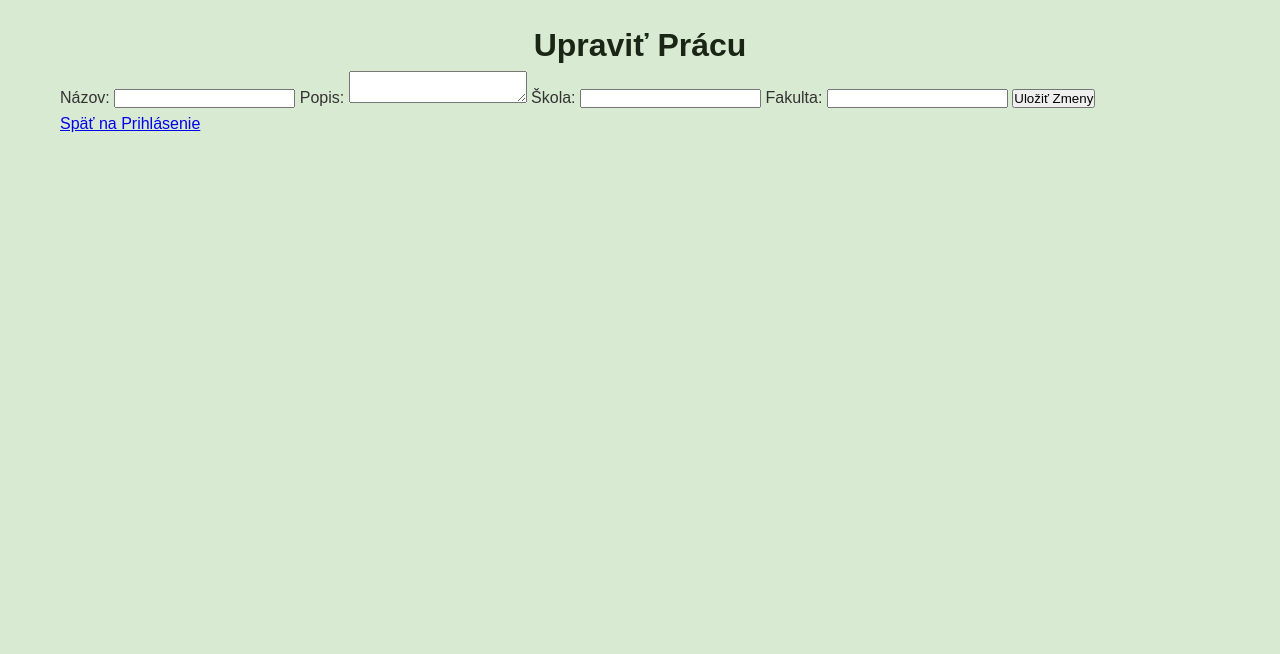
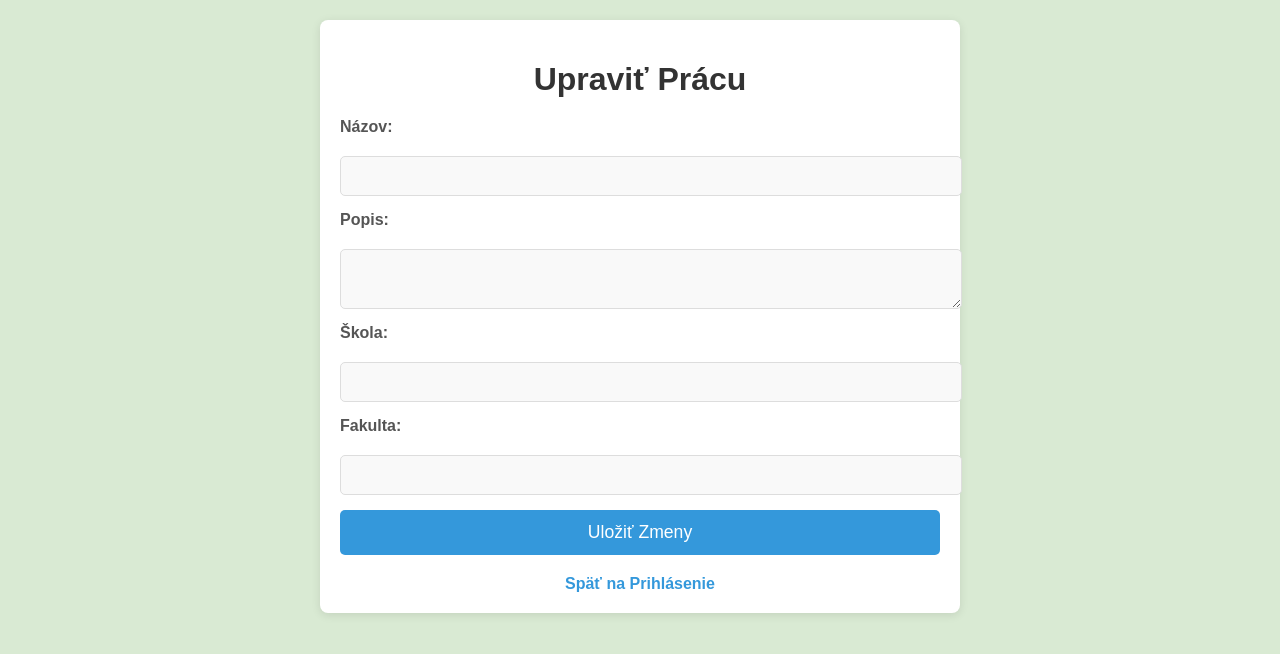
Before and after one commit to DanielMagdolen/ukf-2-team, a Flask app: template templates/edit_work_stud.html in a window 1280 px wide. Shown: the top 654 px of the page. Run offline with Flask 3, Linux system fonts and the light colour scheme; the template is opened without the code that fills it, so the values that code supplies are empty.

Commit message:
edit_work_stud + presunutie ikon vpravo hore

```diff
--- /dev/null
+++ b/static/style_css/edit_work_stud.css
@@ -0,0 +1,86 @@
+body {
+    font-family: 'Arial', sans-serif;
+    background-color: #d9ead3;
+    /* Zelené pozadie stránky */
+    padding: 20px;
+    margin: 0;
+}
+
+.container {
+    max-width: 600px;
+    margin: 0 auto;
+    background-color: #fff;
+    /* Biely kontajner */
+    padding: 20px;
+    border-radius: 8px;
+    box-shadow: 0 2px 10px rgba(0, 0, 0, 0.1);
+}
+
+h1 {
+    text-align: center;
+    color: #333;
+    margin-bottom: 20px;
+}
+
+form {
+    display: flex;
+    flex-direction: column;
+    gap: 15px;
+}
+
+label {
+    font-weight: bold;
+    margin-bottom: 5px;
+    color: #555;
+}
+
+input,
+textarea {
+    padding: 10px;
+    font-size: 1rem;
+    border: 1px solid #ddd;
+    border-radius: 5px;
+    outline: none;
+    width: 100%;
+    background-color: #f9f9f9;
+    transition: border-color 0.3s;
+}
+
+input:focus,
+textarea:focus {
+    border-color: #3498db;
+    background-color: #fff;
+}
+
+button {
+    background-color: #3498db;
+    color: white;
+    border: none;
+    padding: 12px 20px;
+    border-radius: 5px;
+    cursor: pointer;
+    font-size: 1.1rem;
+    transition: background-color 0.3s, transform 0.2s;
+}
+
+button:hover {
+    background-color: #2980b9;
+    transform: translateY(-2px);
+}
+
+.actions {
+    text-align: center;
+    margin-top: 20px;
+}
+
+.actions a {
+    color: #3498db;
+    text-decoration: none;
+    font-weight: bold;
+    transition: color 0.3s;
+}
+
+.actions a:hover {
+    color: #2980b9;
+    text-decoration: underline;
+}
--- a/static/style_css/student_dashboard.css
+++ b/static/style_css/student_dashboard.css
@@ -11,7 +11,32 @@ body {
     line-height: 1.6;
     padding: 20px;
 }
+.work-header {
+    display: flex;
+    justify-content: flex-end;
+    margin-bottom: 10px;
+}
 
+.icon-button {
+    background: none;
+    border: none;
+    color: #3498db;
+    font-size: 24px;
+    cursor: pointer;
+    margin-left: 10px;
+}
+
+.icon-button:hover {
+    color: #45a049;
+}
+
+.delete-button {
+    color: #e74c3c;
+}
+
+.delete-button:hover {
+    color: #c0392b;
+}
 .container {
     max-width: 1200px;
     margin: 0 auto;
@@ -196,6 +221,7 @@ h2 {
     text-decoration: underline;
 }
 
+
 footer {
     background-color: #2c3e50;
     color: white;
--- a/templates/edit_work_stud.html
+++ b/templates/edit_work_stud.html
@@ -5,7 +5,7 @@
     <meta charset="UTF-8">
     <meta name="viewport" content="width=device-width, initial-scale=1.0">
     <title>Upraviť Prácu</title>
-    <link href="{{ url_for('static', filename='style_css/student_dashboard.css') }}" rel="stylesheet">
+    <link href="{{ url_for('static', filename='style_css/edit_work_stud.css') }}" rel="stylesheet">
 </head>
 
 <body>
```
Also changed, not shown: templates/rec_stud_dashboard.html (+20 -14 lines), templates/student_dashboard.html (+16 -14 lines).
